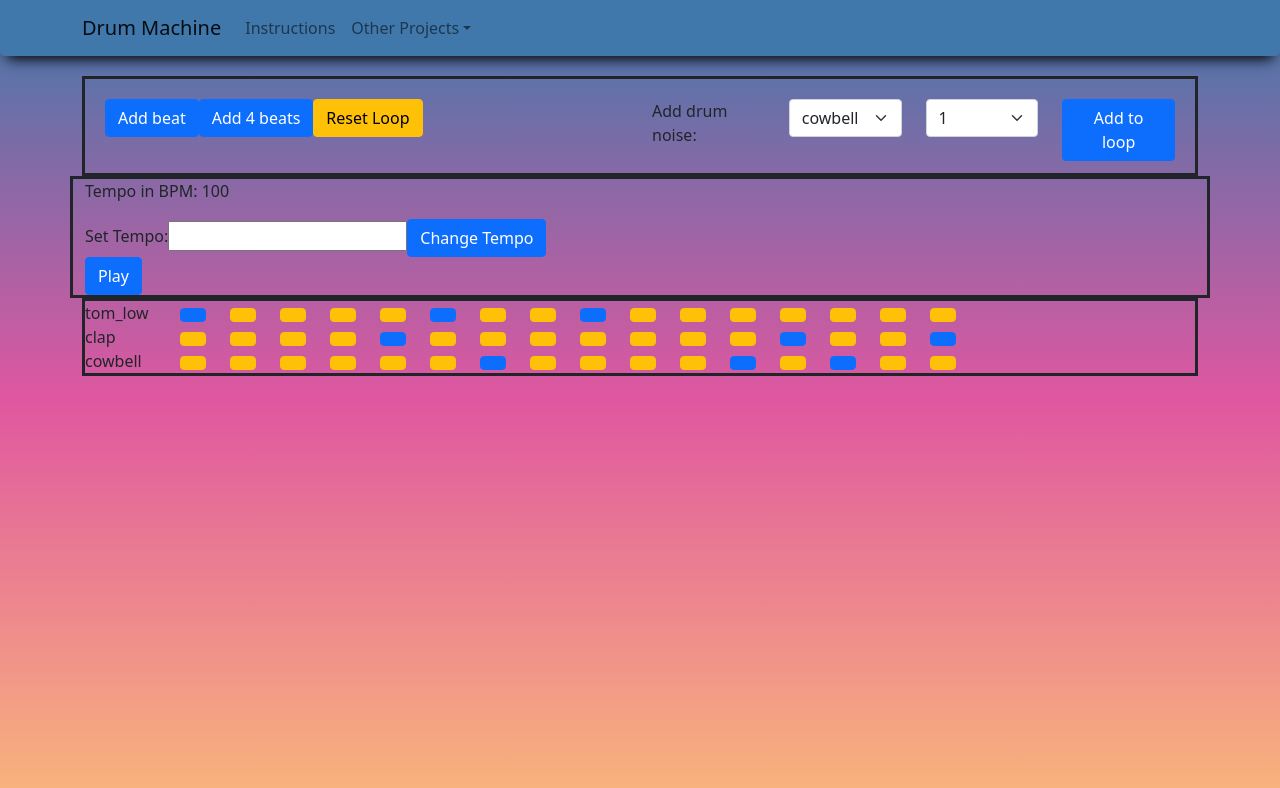
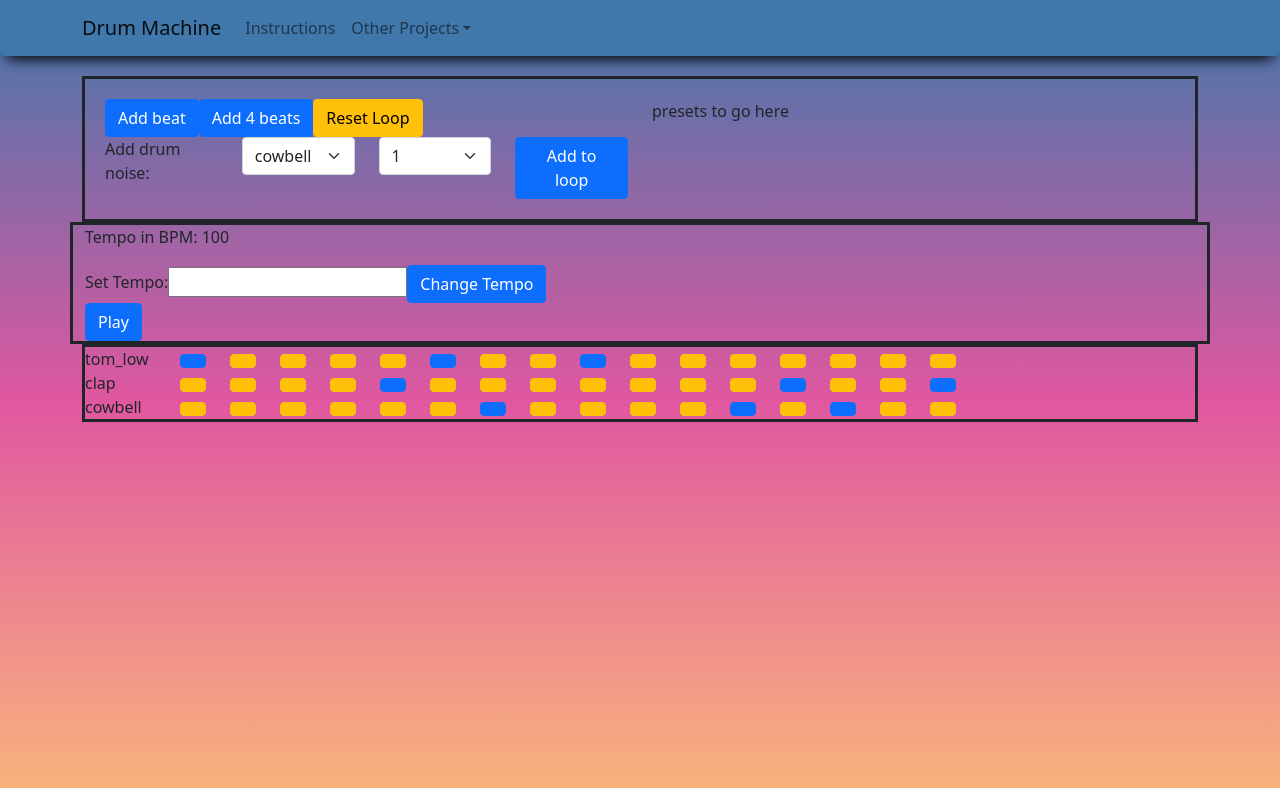
Before and after one commit to professional-pigeon/react-music-app, a React (Create React App) app: page / in a window 1280 px wide. Shown: the top 788 px of the page. Built offline with nearby package versions, Linux system fonts and the light colour scheme; no server answers.

Commit message:
add space for presets

```diff
--- a/src/components/SoundControl.js
+++ b/src/components/SoundControl.js
@@ -96,24 +96,24 @@ class SoundControl extends React.Component {
     let playInstrument = this.state.instrument
     return (
     <React.Fragment>
-      <div style={{ borderStyle: 'solid' }} id="buttonRow">
+      <div style={{ borderStyle: 'solid', height: 'fit-content' }} id="buttonRow">
         <Row>
           <Col>
             <Button variant="primary" onClick={() => this.addBeat()}>Add beat</Button>
             <Button variant="primary" onClick={() => this.addBar()}>Add 4 beats</Button>
             <Button variant="warning" onClick={()=> this.resetLoop()}>Reset Loop</Button>
-          </Col>
-          <Col>
-          <InstrumentForm
+            <InstrumentForm
             handleChange={this.handleChange}
             playInstrument={playInstrument}
             addInstrument={this.addInstrumentToSpace}
             drums={drumMachine}
           />
           </Col>
+          <Col>
+            <p>presets to go here</p>
+          </Col>
         </Row>
       </div>
-
       <Row>
           <Player
             useTempo={useTempo}
```
